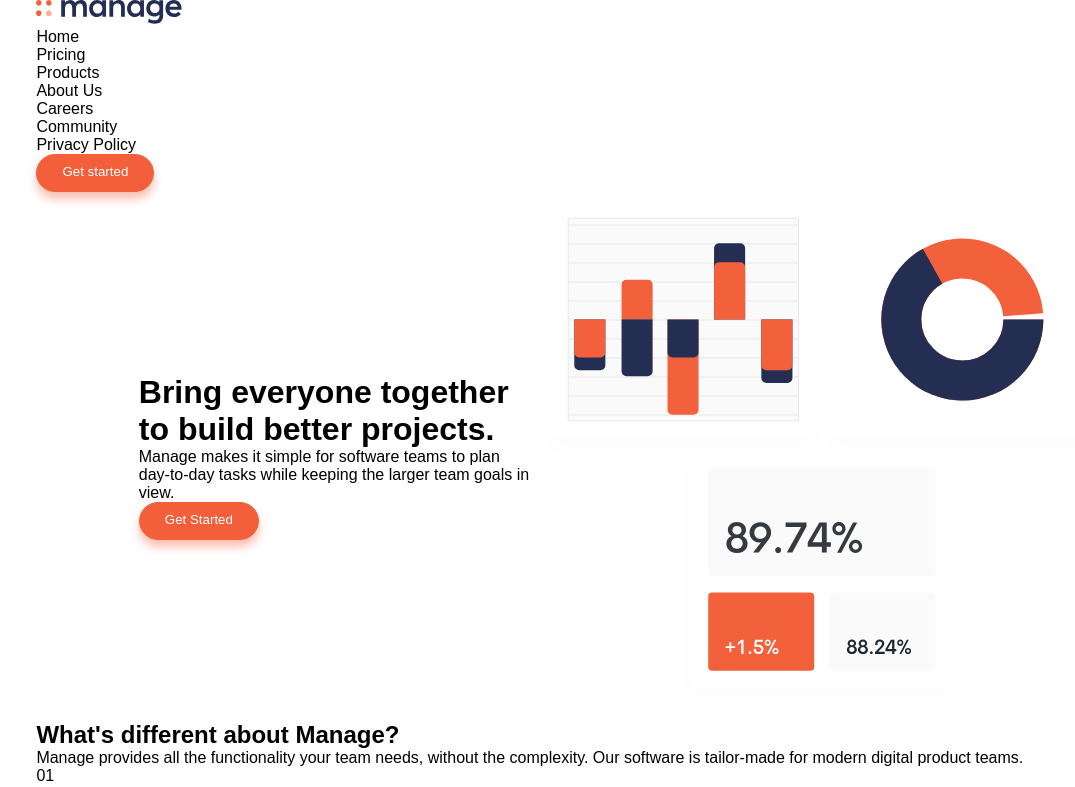
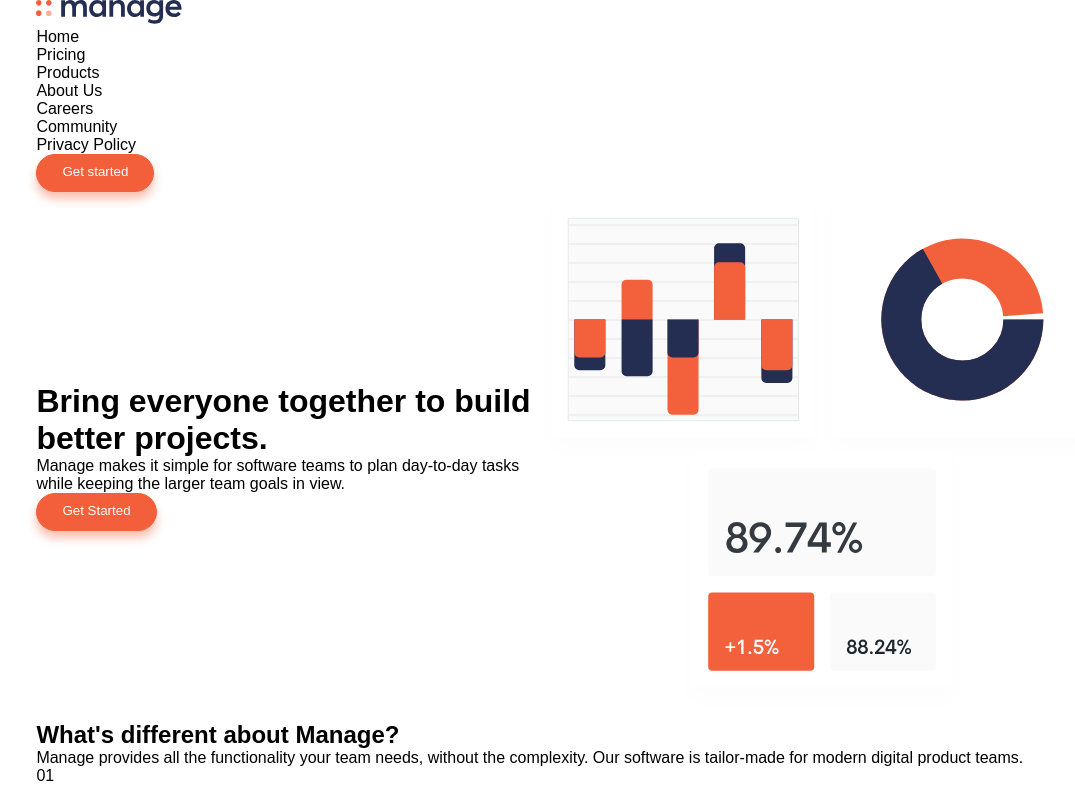
Before and after one commit to MilitusInnocent/manage-landing-page, a React (Create React App) app: page / in a window 1280 px wide. Shown: the top 787 px of the page, without its empty margins (66-1141 px from the left). Built offline with nearby package versions, Linux system fonts and the light colour scheme; a web font is replaced by a local one.

Commit message:
No horizonal padding

```diff
--- a/src/styles/_header.scss
+++ b/src/styles/_header.scss
@@ -2,6 +2,4 @@
     display: flex;
     justify-content: space-between;
     align-items: center;
-    height: max-content;
-    padding: 0 0 0 8vw !important;
 }
```
